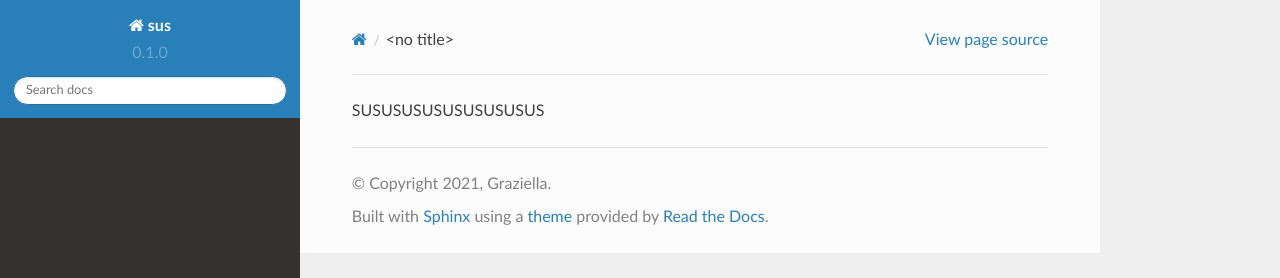
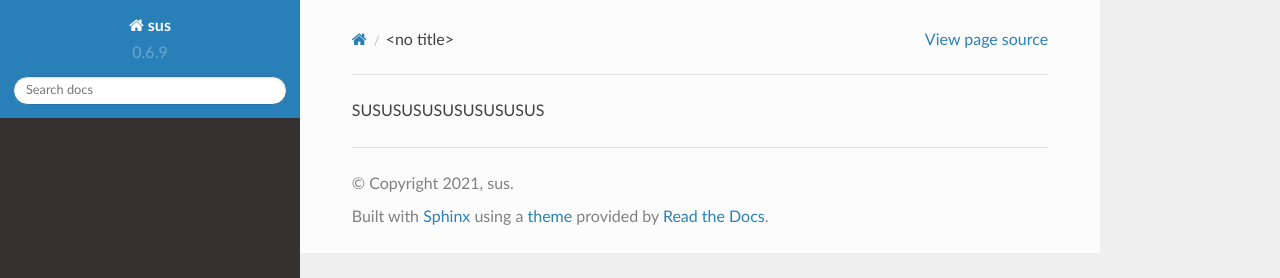
Before and after one commit to Alexplayrus1/test-doc, a Sphinx documentation site: the page built from docs/source/index.rst, in a window 1280 px wide. Shown: the top 278 px of the page. Built offline with Sphinx 7.4.7 and the Read the Docs theme 2.0.0, drawn with Linux system fonts in a browser that asks for light colours.

Commit message:
Update conf.py

```diff
--- a/docs/source/conf.py
+++ b/docs/source/conf.py
@@ -3,11 +3,11 @@
 # -- Project information
 
 project = 'sus'
-copyright = '2021, Graziella'
-author = 'Graziella'
+copyright = '2021, sus'
+author = 'sus'
 
-release = '0.1'
-version = '0.1.0'
+release = '6.9'
+version = '0.6.9'
 
 # -- General configuration
 
```
